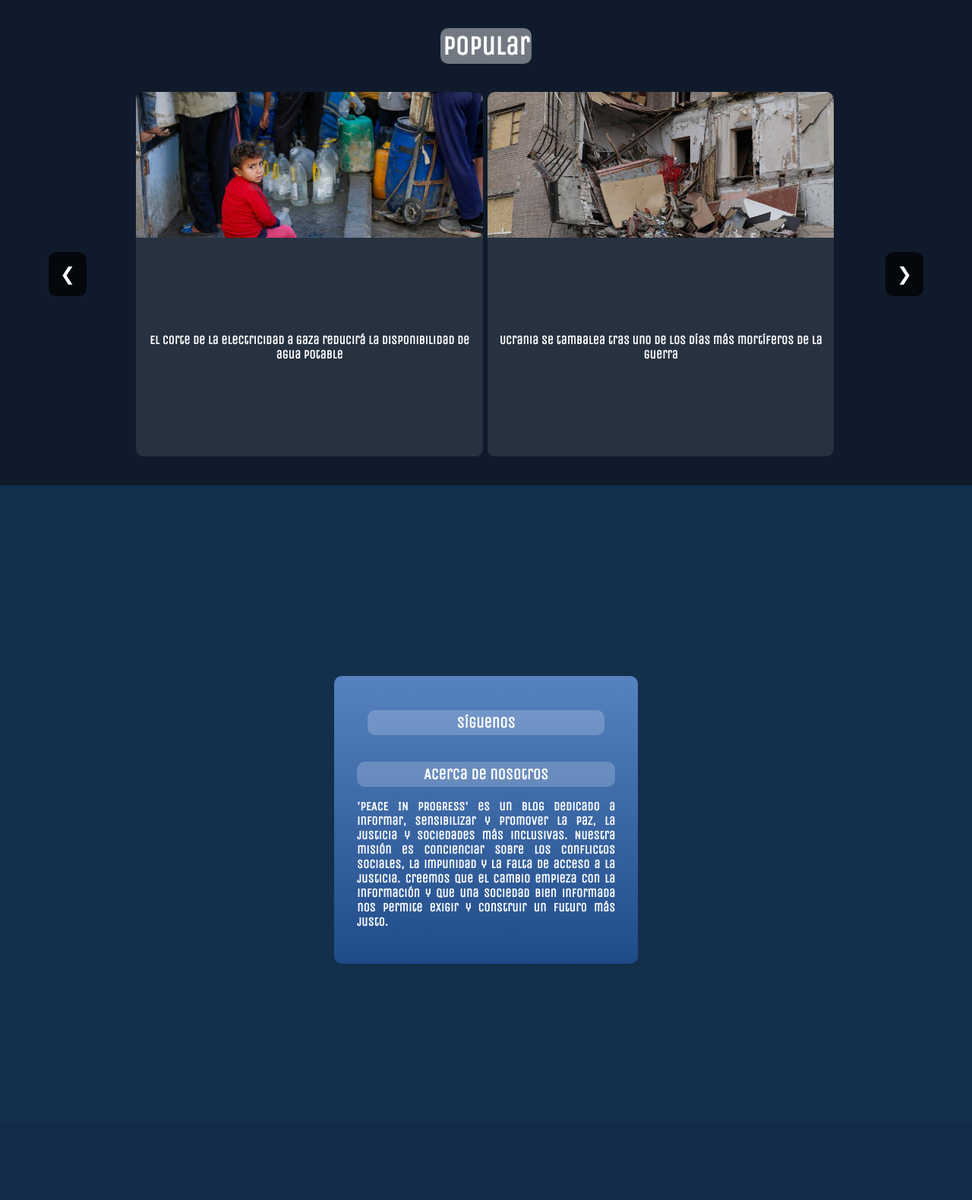
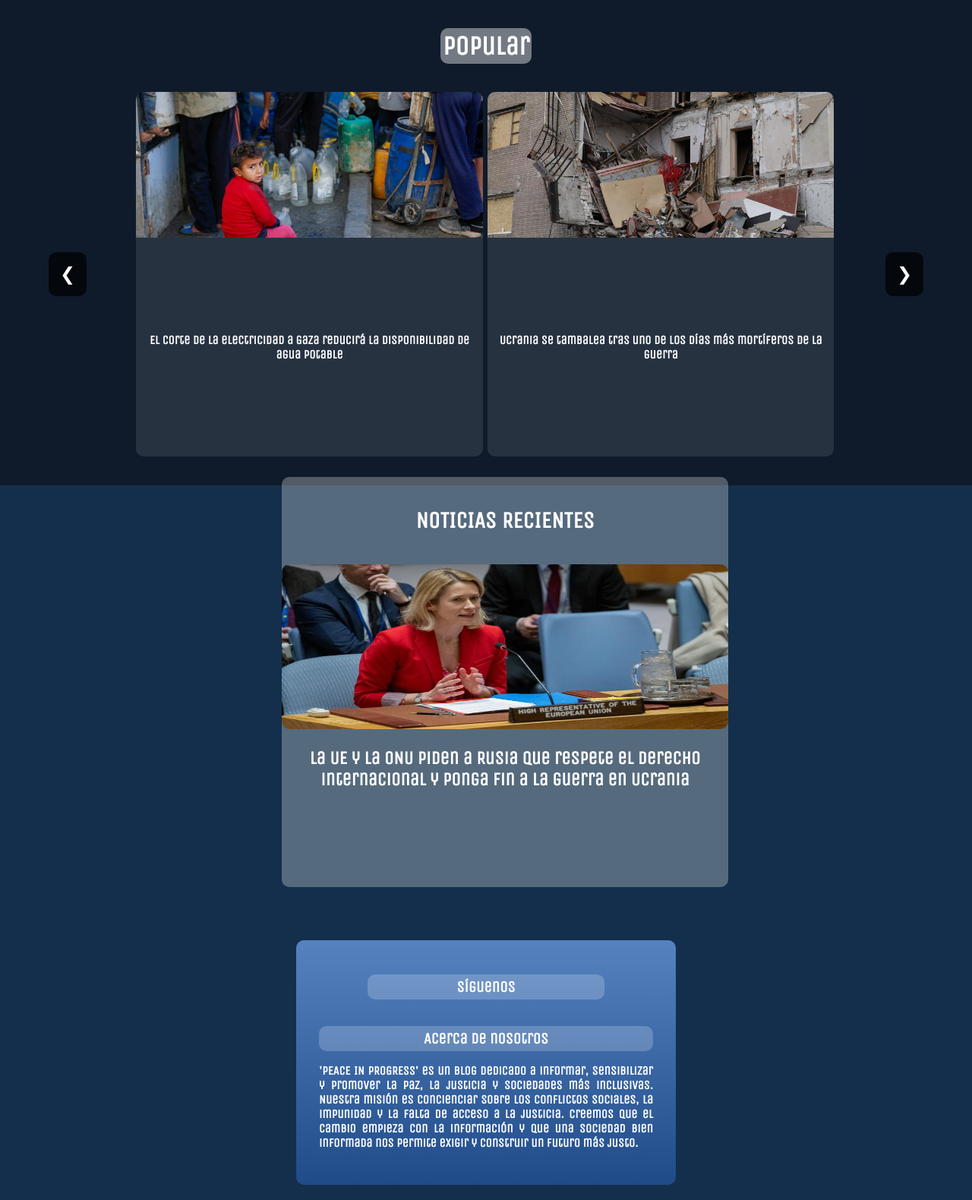
Before and after one commit to Mukinma/Paz-Justicia-Blog, a PHP site: page / in a window 1280 px wide. Shown: the part 921-2501 px from the top of the page at 76% size. Before the commit the page ends 2190 px from the top, so only its background shows below. Run offline with PHP 8.4, Linux system fonts and the light colour scheme.

Commit message:
Se acomodó la noticia más reciente

```diff
--- a/public/css/index.css
+++ b/public/css/index.css
@@ -302,14 +302,42 @@ a:hover{
     display: flex;
     justify-content: space-evenly;
 }
-.column-section-container{
+.column-section-container {
     display: grid;
     grid-template-columns: 1fr 1fr;
 }
-.cascade-post-container{
-    background-color: white;
-    width: 6vw;
-    margin-right: 20px;
+
+.cascade-post-container {
+    margin-top: 50px;
+    margin-bottom: 50px;
+    margin-left: 50px;
+    grid-column: 1 / 3;
+    order: 1;
+    width: 46vw;
+    align-items: center;
+    display: flex;
+    flex-direction: column;
+    border-radius: 10px;
+    background: rgba(255, 255, 255, 0.281);
+}
+
+.cascade-post-container h3{
+    margin: 0;
+    padding: 0;
+    text-align: center;
+}
+
+.cascade-post-container p{
+    font-size: 1.5rem;
+}
+
+.cascade-post-container p:hover{
+    background-color: rgba(52, 186, 240, 0.4);
+}
+
+.cascade-post-container img{
+    width: 100%;
+    height: 40%;
     border-radius: 10px;
 }
 .follow-us{
@@ -354,6 +382,7 @@ a:hover{
     max-width: 500px;
     margin: 20px auto;
     grid-column: 1 / 3;
+    order: 2;
 }
 .about-us h6:hover {
     background-color: rgba(255, 255, 255, 0.4);
--- a/public/index.html
+++ b/public/index.html
@@ -77,6 +77,9 @@
             <div class="recent-section-container">
                 <div class="column-section-container">
                     <div class="cascade-post-container">
+                        <h4>NOTICIAS RECIENTES</h4>
+                        <img src="./images/UEyONU.jpg" alt="La UE y la ONU">
+                        <p><a href="https://news.un.org/es/story/2025/03/1537111">La UE y la ONU piden a Rusia que respete el derecho internacional y ponga fin a la guerra en Ucrania</a></p>
                     </div>
                     <div class="about-us-container">
                         <div class="follow-us">
```
Also changed, not shown: other parts of public/css/index.css (+42 -0 lines), public/images/UEyONU.jpg (added).
